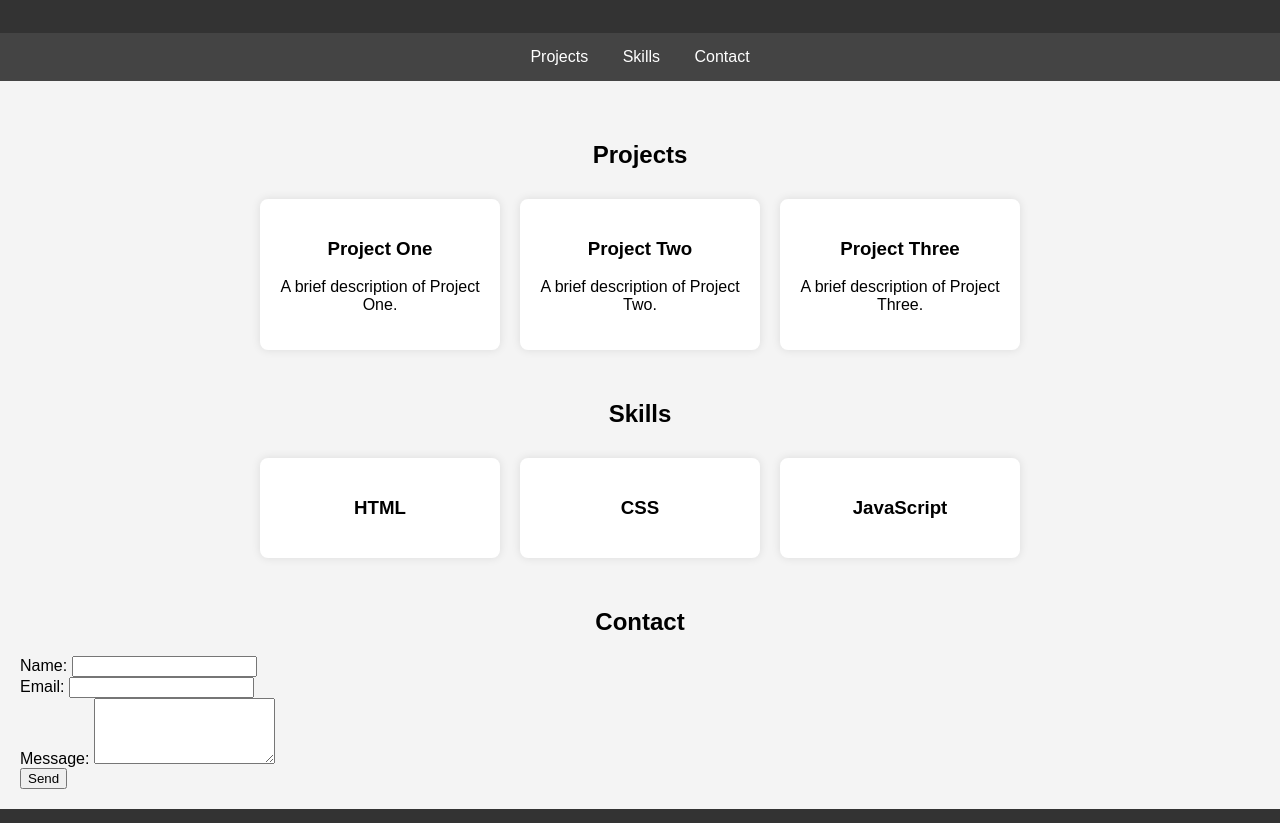
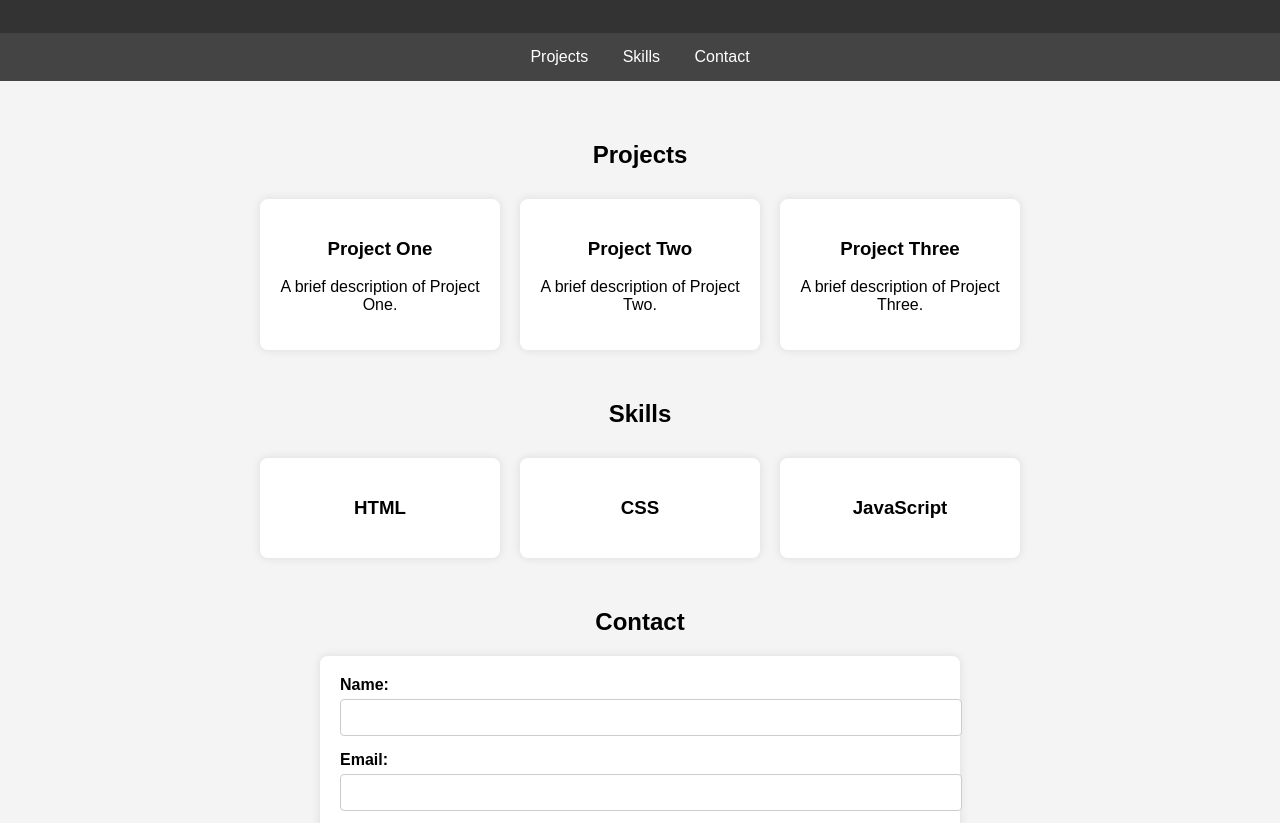
Before and after one commit to LeszekWilde/Website, a plain HTML site: page index.html in a window 1280 px wide. Shown: the part 94-917 px from the top of the page. Drawn offline with Linux system fonts and the light colour scheme.

Commit message:
Fixed allignment issues

```diff
--- a/index.html
+++ b/index.html
@@ -53,6 +53,42 @@
             box-shadow: 0 0 10px rgba(0, 0, 0, 0.1);
             width: 200px;
             text-align: center;
+        }
+        section form {
+            max-width: 600px;
+            margin: 0 auto;
+            background-color: #fff;
+            padding: 20px;
+            border-radius: 8px;
+            box-shadow: 0 0 10px rgba(0, 0, 0, 0.1);
+        }
+        form div {
+            margin-bottom: 15px;
+        }
+        form label {
+            display: block;
+            margin-bottom: 5px;
+            font-weight: bold;
+        }
+        form input[type="text"],
+        form input[type="email"],
+        form textarea {
+            width: 100%;
+            padding: 10px;
+            border: 1px solid #ccc;
+            border-radius: 4px;
+        }
+        form button {
+            display: inline-block;
+            padding: 10px 20px;
+            background-color: #333;
+            color: #fff;
+            border: none;
+            border-radius: 4px;
+            cursor: pointer;
+        }
+        form button:hover {
+            background-color: #555;
         }
         footer {
             text-align: center;
```
